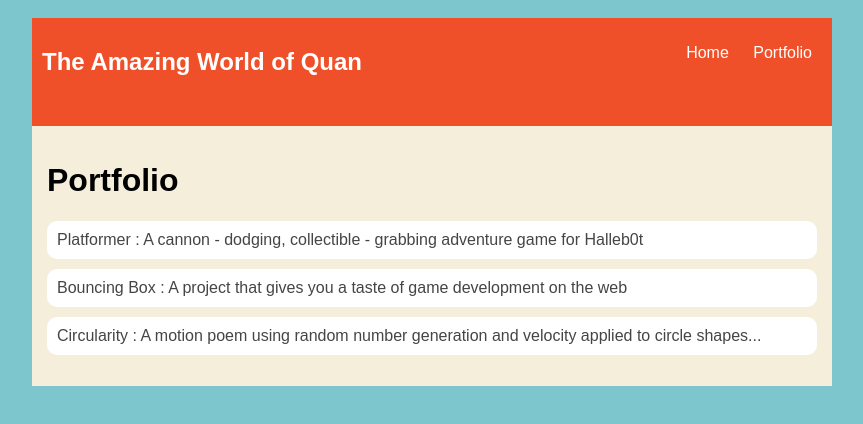
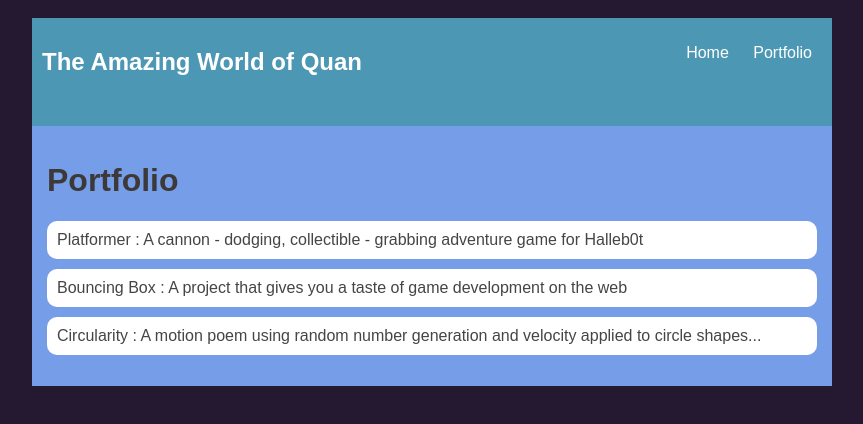
Before and after one commit to dperio/dperio.github.io, a plain HTML site: page portfolio.html in a window 1280 px wide. Shown: the whole page, without its empty margins (208-1071 px from the left). Drawn offline with Linux system fonts and the light colour scheme.

Commit message:
add portfolio.html file

```diff
--- a/portfolio.html
+++ b/portfolio.html
@@ -4,8 +4,8 @@
         <title>Daquans site</title>
         <style type="text/css">
             body {
-                background: rgb(125, 198, 205);
-                color: rgb(45, 45, 45);
+                background: rgb(36, 25,49);
+                color: rgb(255, 255, 255);
                 padding: 10px;
                 font-family: arial;
             }
@@ -21,7 +21,7 @@
 
             /* navigation menu */
             nav {
-                background: rgb(239, 80, 41);
+                background: rgb(76, 151, 180);
                 margin: 0 auto;
                 display: flex;
                 padding: 10px;
@@ -46,7 +46,7 @@
 
             /* main container area beneath menu */
             main {
-                background: rgb(245, 238, 219);
+                background: rgb(118, 157, 231);
                 display: flex;
             }
             .content {
@@ -55,7 +55,7 @@
             }
             /*Portfolio styles*/
          .content h1 {
-             color: black;
+             color: rgb(61, 57, 57);
          }
 
          #portfolio {
```
Also changed, not shown: index.html (+1 -1 lines).
